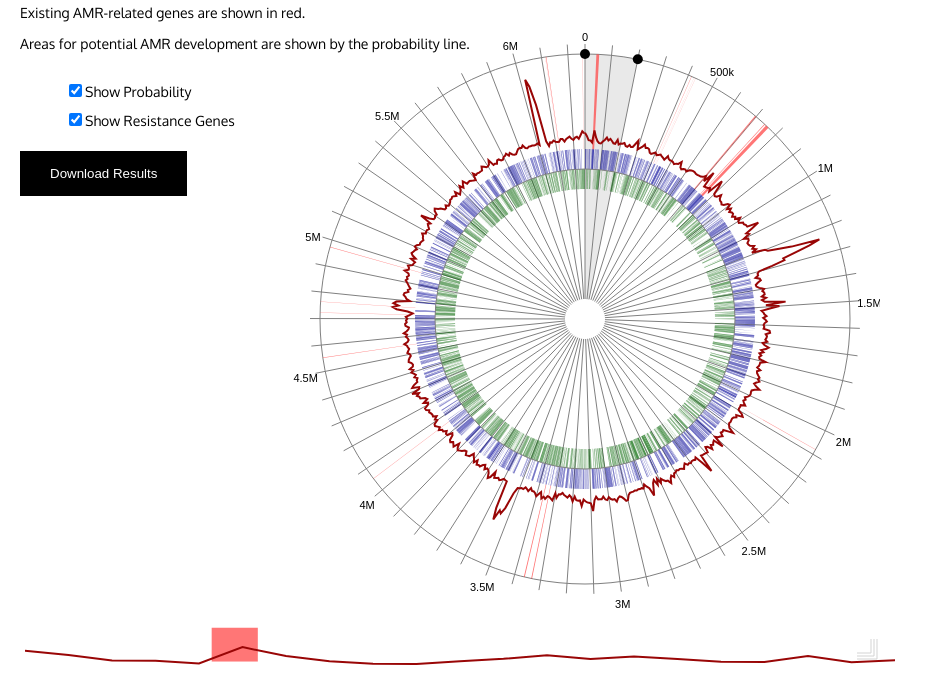
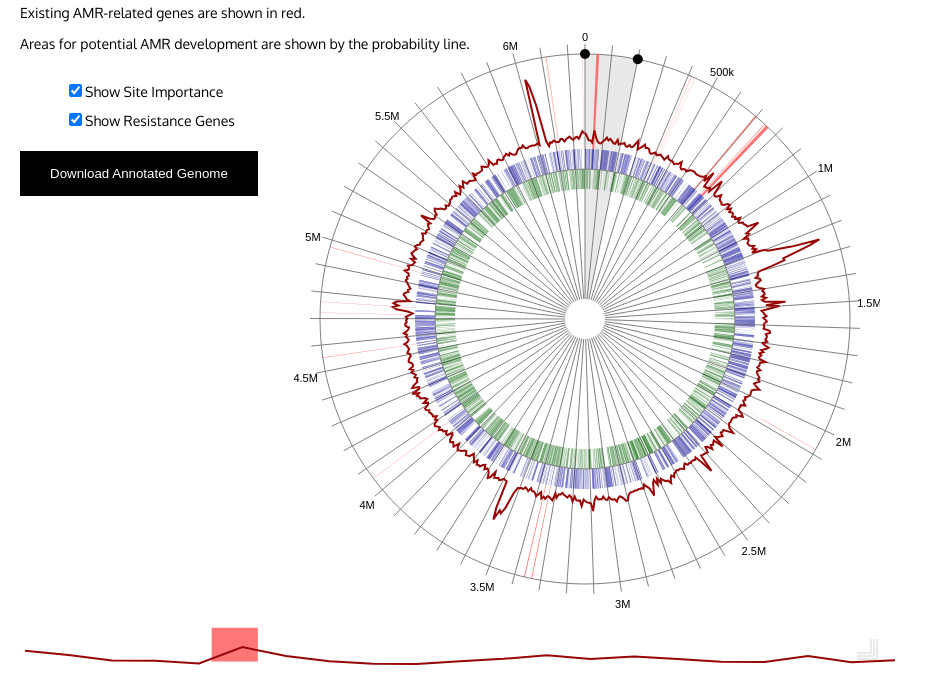
Before and after one commit to jgtaft/amr-vision, a plain HTML site: page viz/examples/combodemo.html in a window 1280 px wide. Shown: the part 116-790 px from the top of the page, without its empty margins (0-938 px from the left). Drawn offline with Linux system fonts and the light colour scheme.

Commit message:
wording updates

```diff
--- a/viz/examples/combodemo.html
+++ b/viz/examples/combodemo.html
@@ -91,10 +91,10 @@
 
     <!-- Controls on the demo -->
     <div id="demo-controls">
-      <div class="control-item"><input type="checkbox" name="showGC" onchange="updateGC(this); return false" checked>Show Probability</div>
+      <div class="control-item"><input type="checkbox" name="showGC" onchange="updateGC(this); return false" checked>Show Site Importance</div>
       <div class="control-item"><input type="checkbox" name="showStrand" onchange="updateStrand(this); return false" checked>Show Resistance Genes</div>
       <br/>
-      <button id="button" name="download">Download Results</button>
+      <button id="button" name="download">Download Annotated Genome</button>
       <br/>
       <!-- <button id="button" name="home">Return to ARDVARC Home</button> -->
     </div>
```
